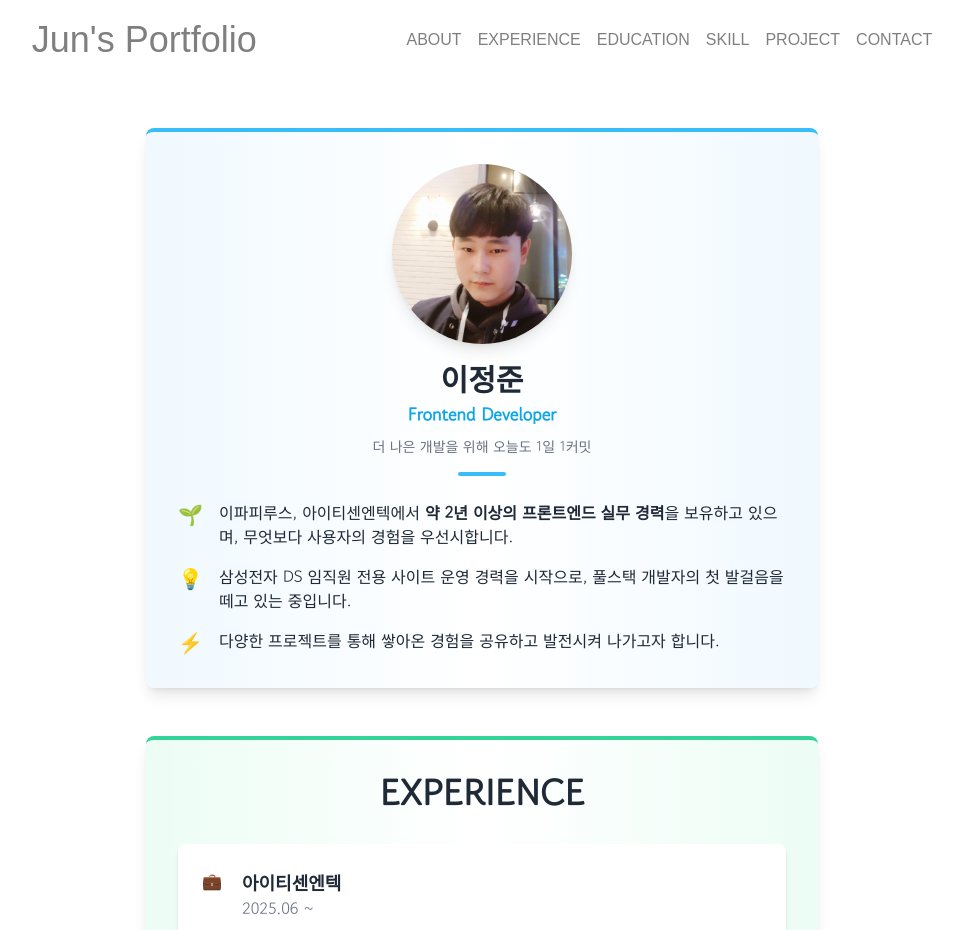
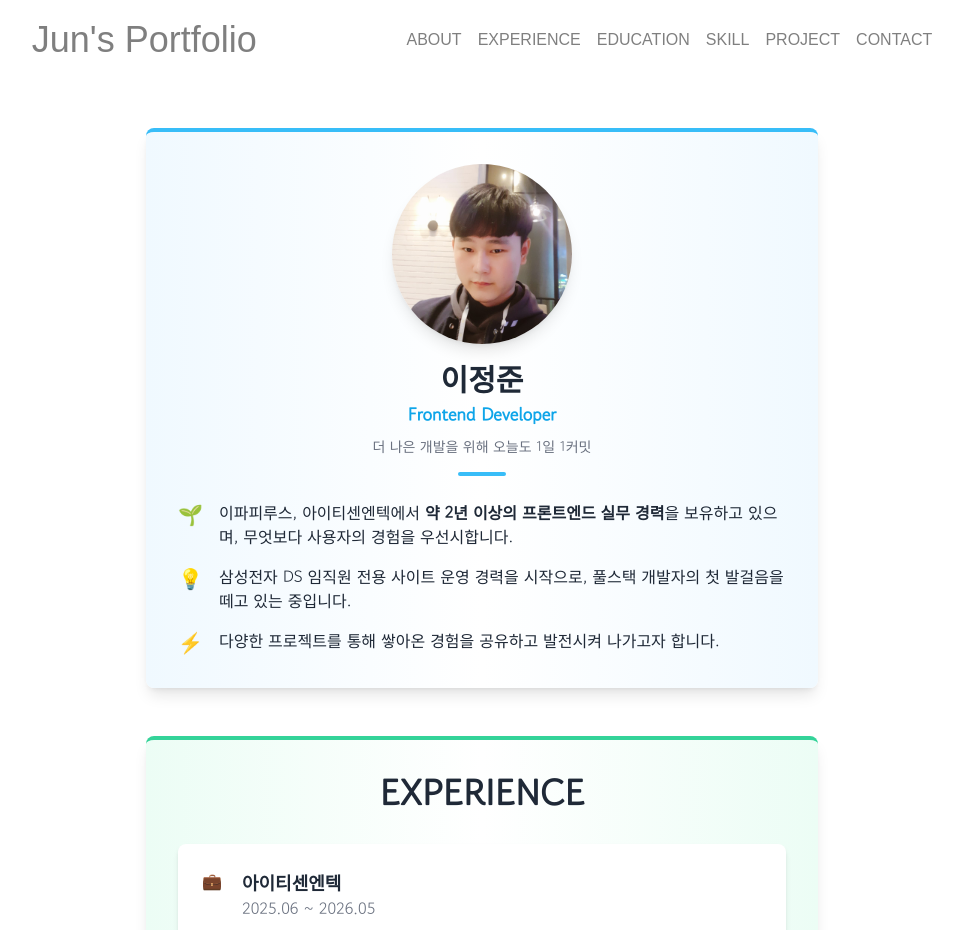
Before and after one commit to backbone94/next-portfolio, a Next.js app: page / in a window 1280 px wide. Shown: the top 930 px of the page, without its empty margins (158-1121 px from the left). Built offline with nearby package versions, Linux system fonts and the light colour scheme; a web font is replaced by a local one.

Commit message:
chore: 경력 업데이트

```diff
--- a/app/components/Experience.tsx
+++ b/app/components/Experience.tsx
@@ -2,7 +2,7 @@ export default function Experience() {
   const experiences = [
     {
       company: '아이티센엔텍',
-      duration: '2025.06 ~',
+      duration: '2025.06 ~ 2026.05',
       role: '정규직',
       stack: ['Vue.js', 'Spring Boot', 'Oracle', 'MyBatis'],
       tasks: [
```
